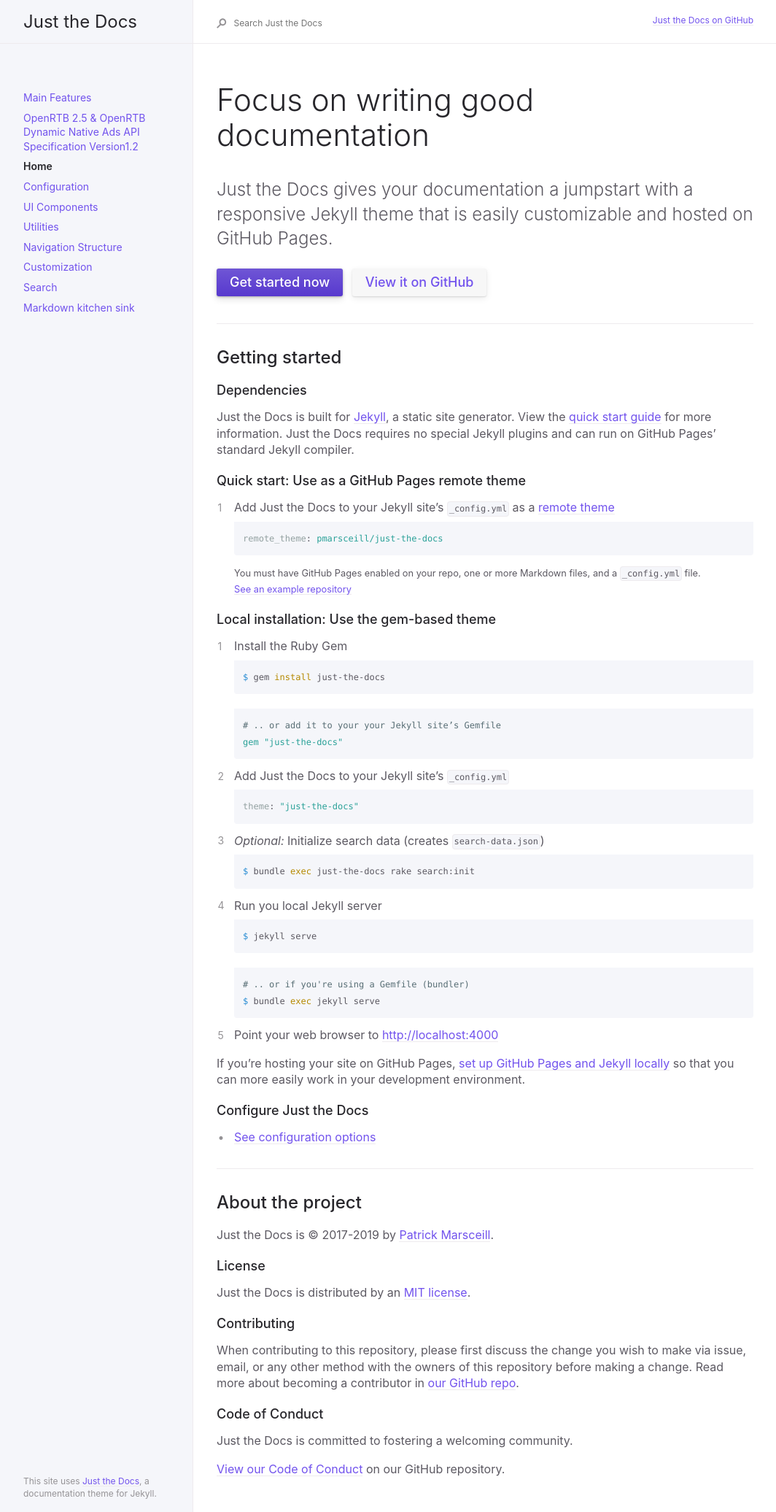
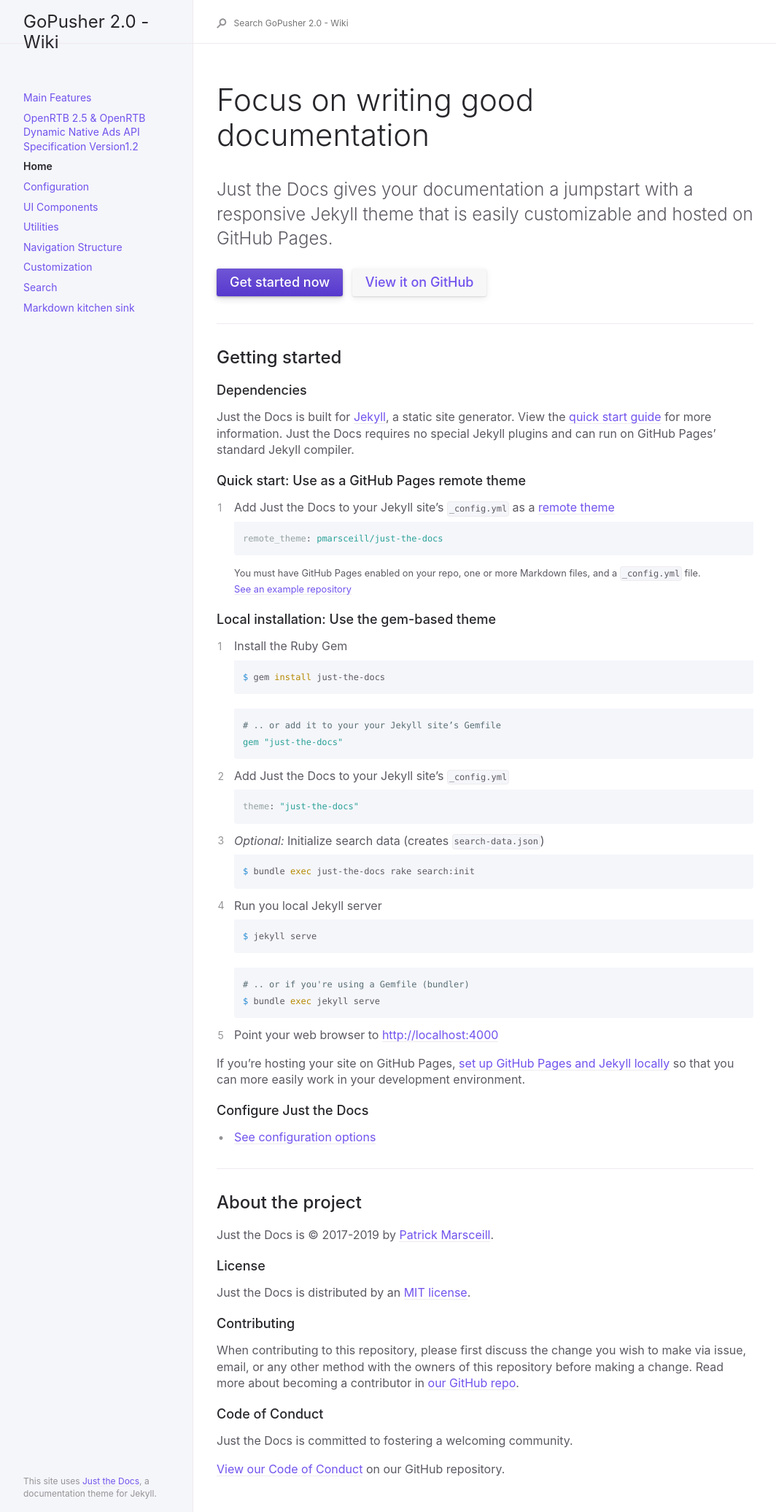
Before and after one commit to RapidCodeLab/gopusher-wiki, a Jekyll site: the page built from index.md, in a window 1280 px wide. Shown: the whole page at 73% size, without its empty margins (91-1155 px from the left). Built offline with Jekyll 4.4.1, drawn with Linux system fonts in a browser that asks for light colours.

Commit message:
sidebar testing

```diff
--- a/_config.yml
+++ b/_config.yml
@@ -1,22 +1,8 @@
-# Welcome to Jekyll!
-#
-# This config file is meant for settings that affect your whole site, values
-# which you are expected to set up once and rarely edit after that. If you find
-# yourself editing these this file very often, consider using Jekyll's data files
-# feature for the data you need to update frequently.
-#
-# For technical reasons, this file is *NOT* reloaded automatically when you use
-# 'jekyll serve'. If you change this file, please restart the server process.
 
-# Site settings
-# These are used to personalize your new site. If you look in the HTML files,
-# you will see them accessed via {{ site.title }}, {{ site.github_repo }}, and so on.
-# You can create any custom variable you would like, and they will be accessible
-# in the templates via {{ site.myvariable }}.
-title: Just the Docs
-description: A Jekyll theme for documentation
-baseurl: "/just-the-docs/" # the subpath of your site, e.g. /blog
-url: "https://pmarsceill.github.io" # the base hostname & protocol for your site, e.g. http://example.com
+title: GoPusher 2.0 - Wiki
+description: Self Hosted Push Notification Platform
+baseurl: "/gopusher-wiki/" # the subpath of your site, e.g. /blog
+url: "https://rapidcodelab.github.io" # the base hostname & protocol for your site, e.g. http://example.com
 
 permalink: pretty
 exclude: ["node_modules/", "*.gemspec", "*.gem", "Gemfile", "Gemfile.lock", "package.json", "package-lock.json",  "script/", "LICENSE.txt", "lib/", "bin/", "README.md", "Rakefile"]
@@ -26,15 +12,11 @@ search_enabled: true
 
 # Aux links for the upper right navigation
 aux_links:
-  "Just the Docs on GitHub":
-    - "//github.com/pmarsceill/just-the-docs"
 
-# Color scheme currently only supports "dark" or nil (default)
+
 color_scheme: nil
 
-# Google Analytics Tracking (optional)
-# e.g, UA-1234567-89
-ga_tracking: UA-2709176-10
+ga_tracking:
 
 plugins:
   - jekyll-seo-tag
```
